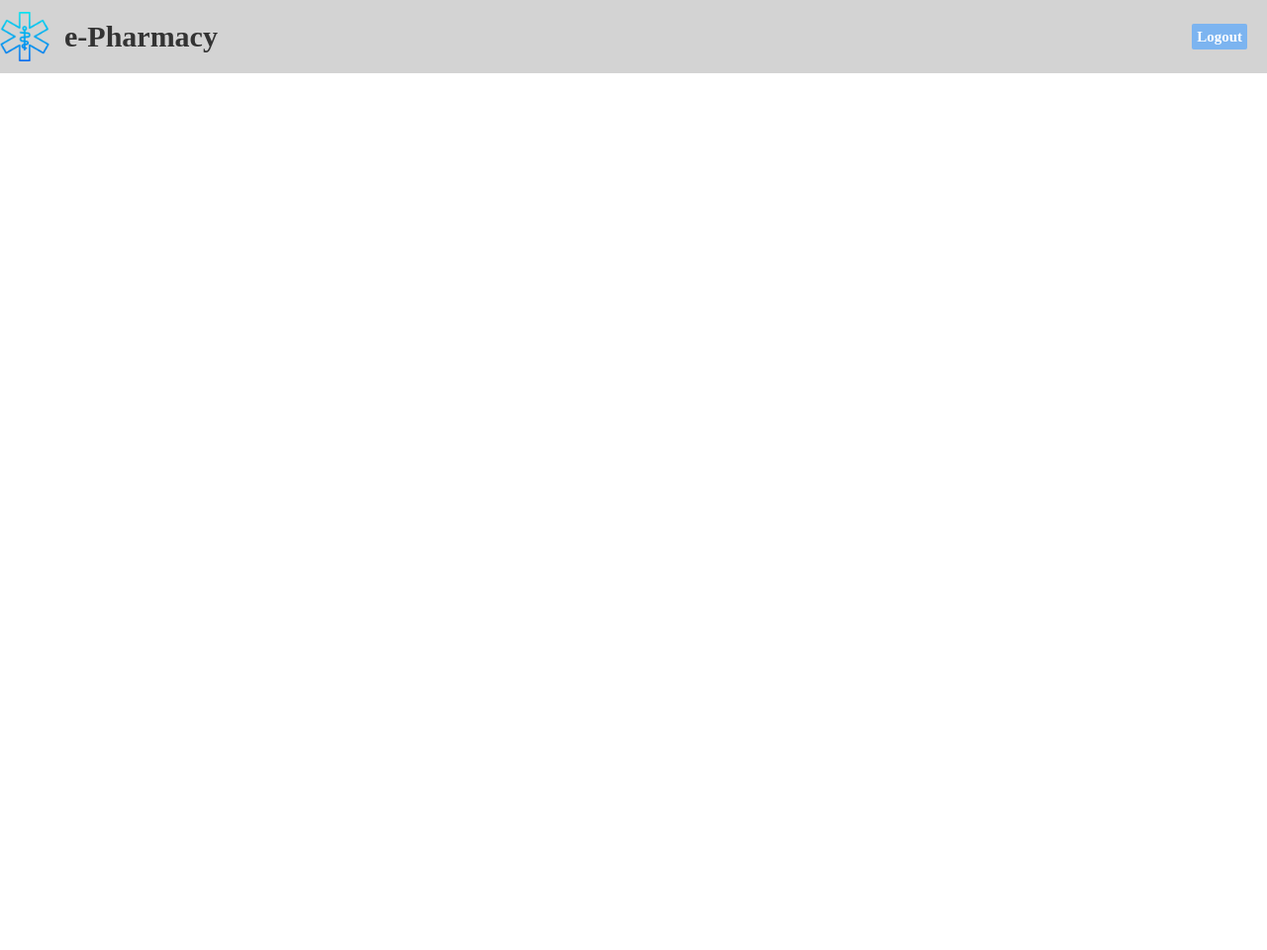
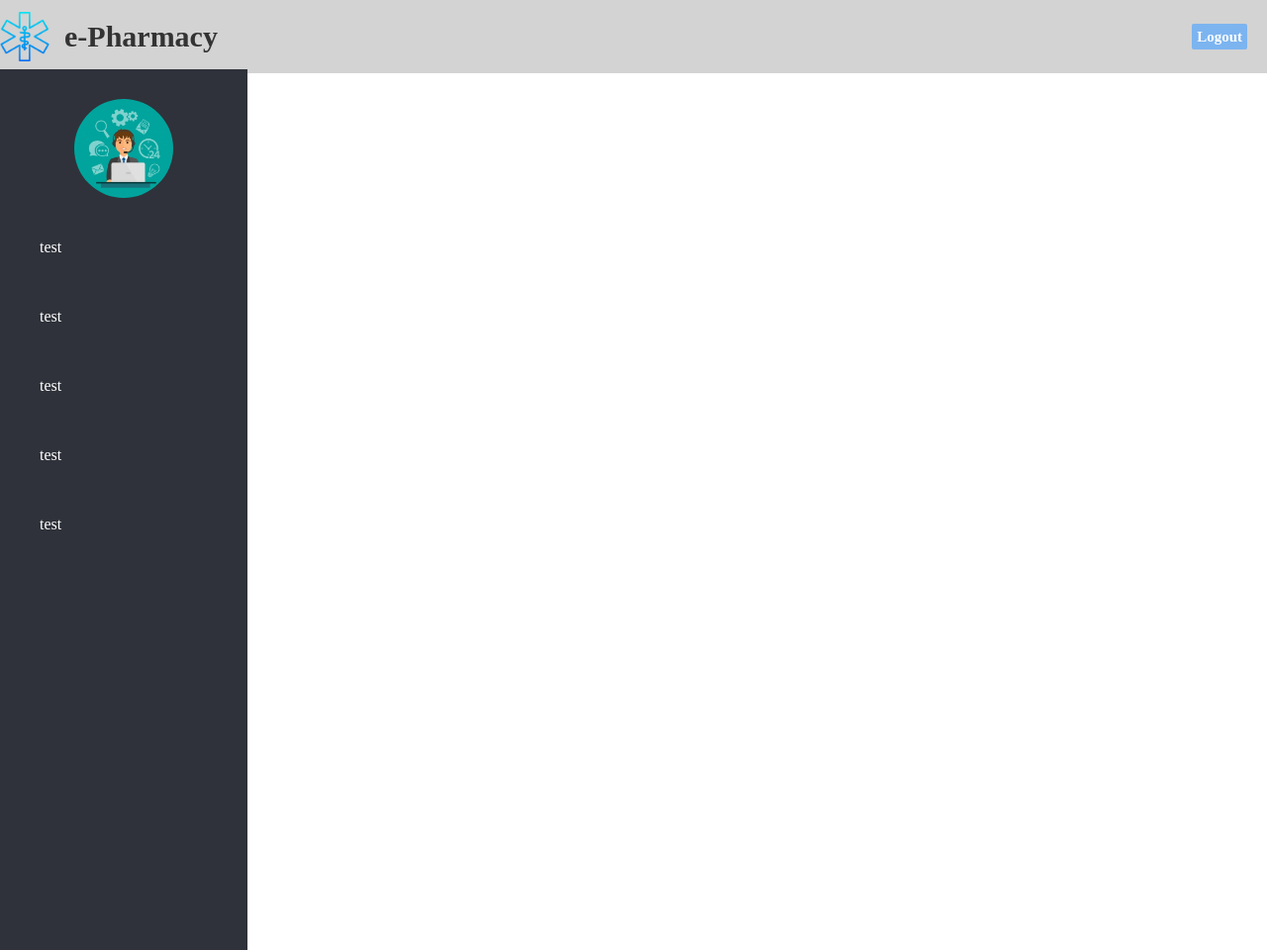
Before and after one commit to diella3/e-Pharmacy, a PHP site: page /admin.html in a window 1280 px wide. Shown: the whole page at 99% size. Run offline with PHP 8.4, Linux system fonts and the light colour scheme.

Commit message:
some div-s and style added to admin dashboard

```diff
--- a/admin.html
+++ b/admin.html
@@ -19,8 +19,22 @@
         <div class="right-area">
             <a href="#" class=" logout_btn">Logout</a>
         </div>
+    </header>
 
-    </header>
+
+    <div class="sidebar">
+        <div class="image">
+            <img src="./assets/adm.jpg" alt="adminicon is added here">
+        </div>
+
+        <div class="sidebarNavButtons">
+            <div class="navBtn">test</div>
+            <div class="navBtn">test</div>
+            <div class="navBtn">test</div>
+            <div class="navBtn">test</div>
+            <div class="navBtn">test</div>
+        </div>
+    </div>
 
 </body>
 
--- a/css/admin.css
+++ b/css/admin.css
@@ -53,3 +53,42 @@ padding-right: 20px;
 .logout_btn:hover{
     background:  #6d9dd1;
 }
+
+
+.sidebar{
+    background: #2F323A;
+    margin-top: 70px;
+    padding-top: 30px;
+    position: fixed;
+    left: 0;
+    width: 250px;
+    height: 100%;
+    z-index: 10;
+}
+.sidebar .image{
+    display: flex;
+    justify-content: center;
+}
+
+.sidebar .image img{
+    width: 100px;
+    height: 100px;
+    border-radius: 100px;
+    margin-bottom: 10px;
+}
+
+.sidebarNavButtons .navBtn{
+    color: #fff;
+    display: block;
+    width: 100%;
+    line-height: 60px;
+    text-decoration: none;
+    padding-left: 40px;
+    box-sizing: border-box;
+    transition: 0.5s;
+    margin-top: 10px;
+}
+
+.sidebarNavButtons .navBtn:hover{
+    background: #19B3D3;
+}
```
Also changed, not shown: assets/adm.jpg (added), assets/adminicon.png (added).
